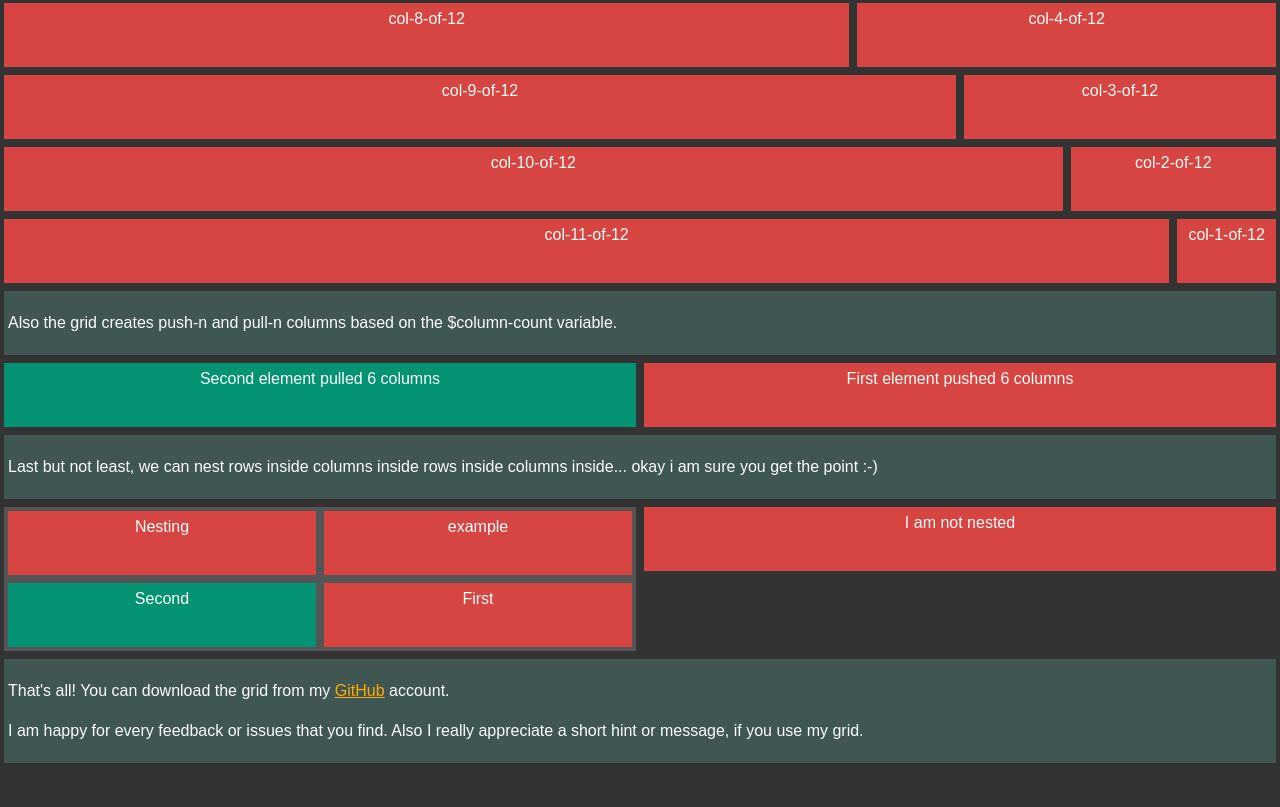
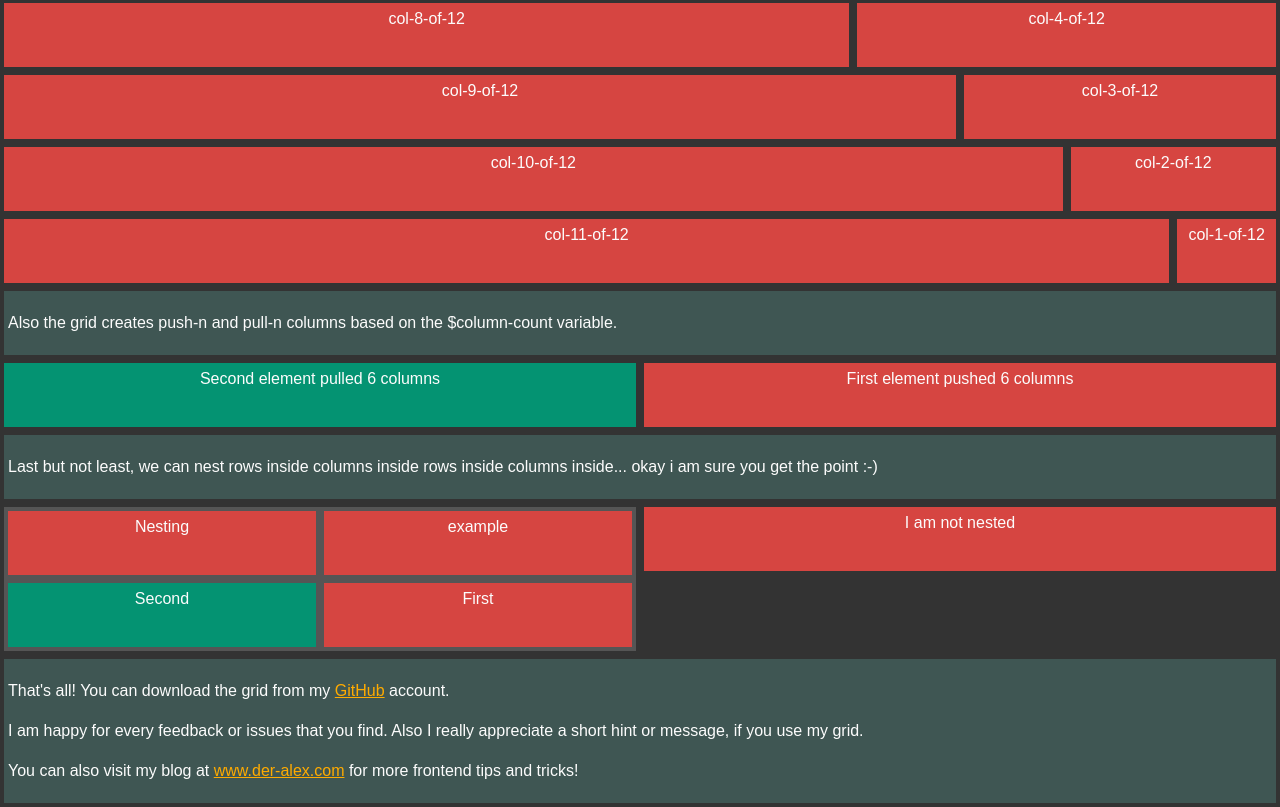
Before and after one commit to Der-Alex/Responsive-Sass-Grid, a website: page index.html in a window 1280 px wide. Shown: the part 1547-2354 px from the top of the page. Before the commit the page ends 2314 px from the top, so only its background shows below. Drawn offline with Linux system fonts and the light colour scheme.

Commit message:
Update index.html

```diff
--- a/index.html
+++ b/index.html
@@ -217,6 +217,7 @@
       <p>
         I am happy for every feedback or issues that you find. Also I really appreciate a short hint or message, if you use my grid.
       </p>
+      <p>You can also visit my blog at <a href="https://www.der-alex.com" target="_blank">www.der-alex.com</a> for more frontend tips and tricks!</p>
     </div>
   </div>
 </div>
```
